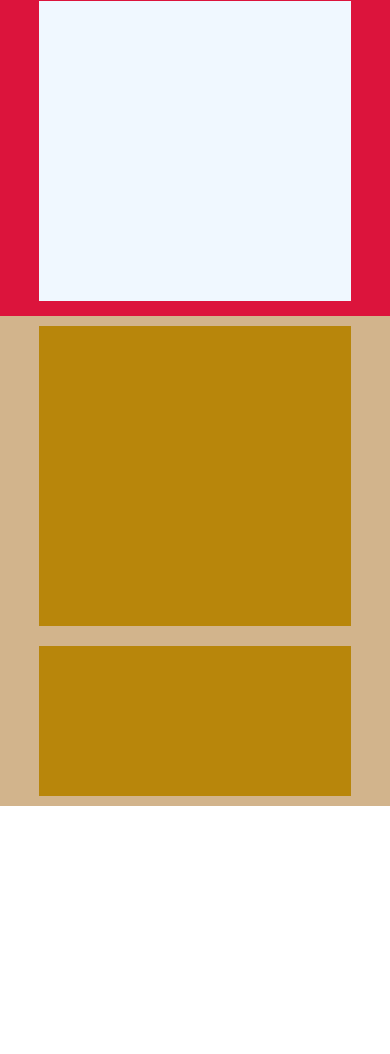
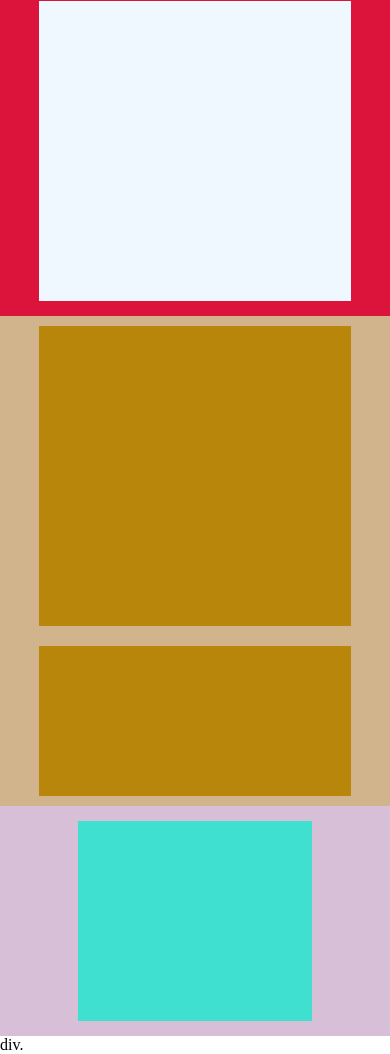
Before and after one commit to matteocenci/htmlcss-responsive-layout, a plain HTML site: page index.html in a window 390 px wide. Shown: the part 5528-6582 px from the top of the page. Before the commit the page ends 6334 px from the top, so only its background shows below. Drawn offline with Linux system fonts and the light colour scheme.

Commit message:
feat: sixth-section done and responsive

```diff
--- a/css/style.css
+++ b/css/style.css
@@ -192,6 +192,26 @@ img {
     background-color: darkgoldenrod;
 }
 
+.sixth-section{
+    display: flex;
+    /* flex-direction: row; */
+    justify-content: center;
+
+    /* Debug */
+    background-color: thistle;
+
+
+}
+
+.get-started{
+    width: 60%;
+    margin: 15px 0;
+
+    /* Debug */
+    height: 200px;
+    background-color: turquoise;
+}
+
 @media screen and (min-width: 768px) {
     .first-section{
         flex-direction: row;
--- a/index.html
+++ b/index.html
@@ -113,23 +113,25 @@
             </div>
             <!-- /Fifth Section -->
 
+            <!-- Sixth Section -->
+            <div class="sixth-section">
+                <div class="get-started">
+
+                </div>
+
+            </div>
+            <!-- /Sixth Section -->
+
+        </div>
 
 
-
-
-
-
-
-
-
-
-        </div>
 
     </main>
     <!-- /Main -->
 
     <!-- Footer     -->
     <footer>
+        div.
 
     </footer>
     <!-- /Footer     -->
```
